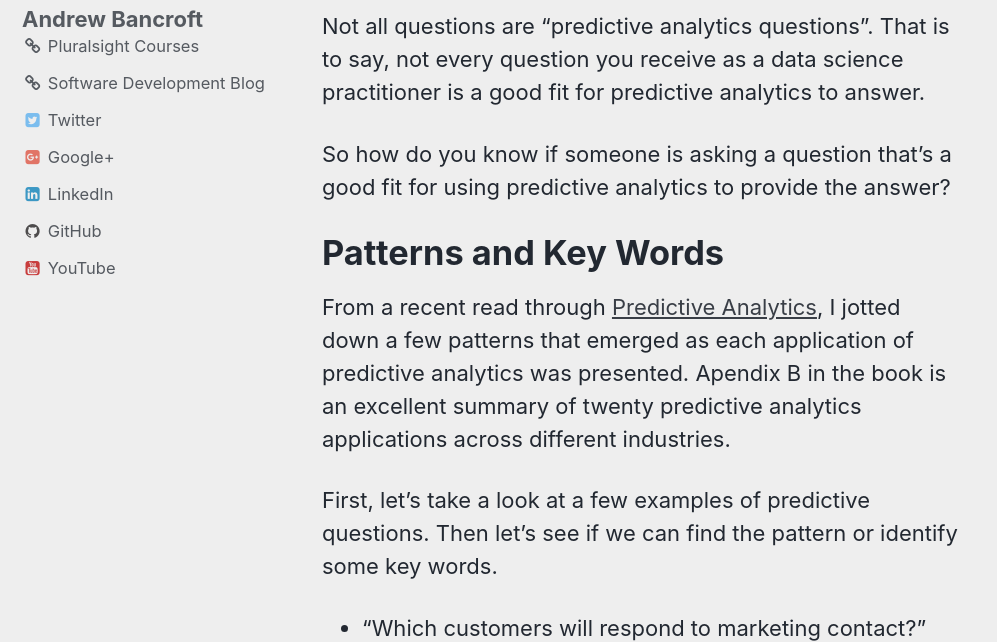
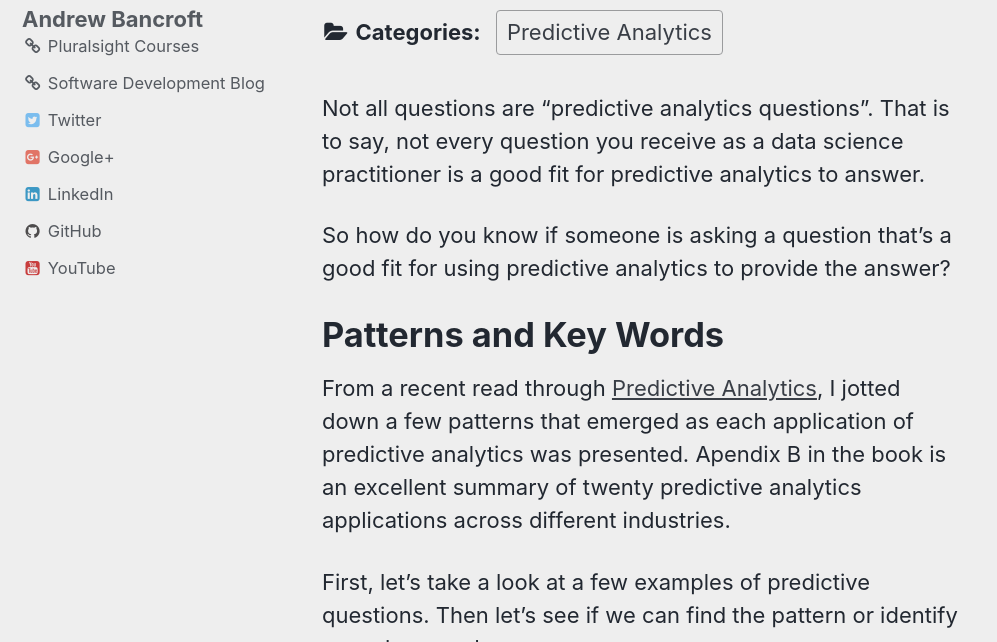
Before and after one commit to andrewcbancroft/datadaylife-blog, a Jekyll site: the page built from _posts/2017-12-17-patterns-and-key-words-of-predictive-analytics-questions.md, in a window 1280 px wide and 900 px high, cut to the strip 258-900 px from the top of the window. Shown: the whole strip, without its empty margins (0-997 px from the left). Built offline with Jekyll 4.4.1, drawn with Linux system fonts in a browser that asks for light colours; comment, search, counter and statistics services are not loaded.

Commit message:
Update single.html

```diff
--- a/_layouts/single.html
+++ b/_layouts/single.html
@@ -30,6 +30,7 @@ layout: default
           {% if page.read_time %}
             <p class="page__meta"><i class="fa fa-clock-o" aria-hidden="true"></i> {% include read-time.html %}</p>
           {% endif %}
+          {% include page__taxonomy.html %}
         </header>
       {% endunless %}
 
```
